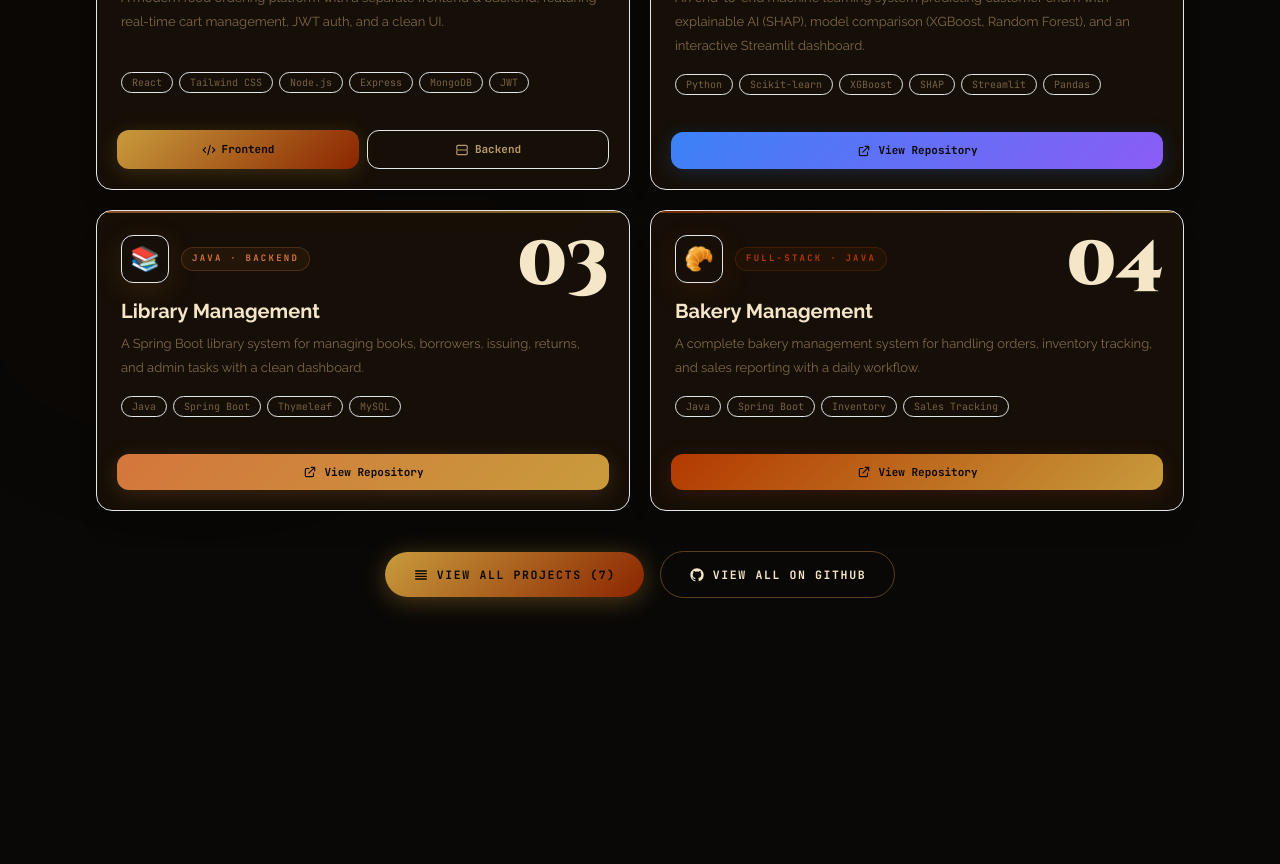
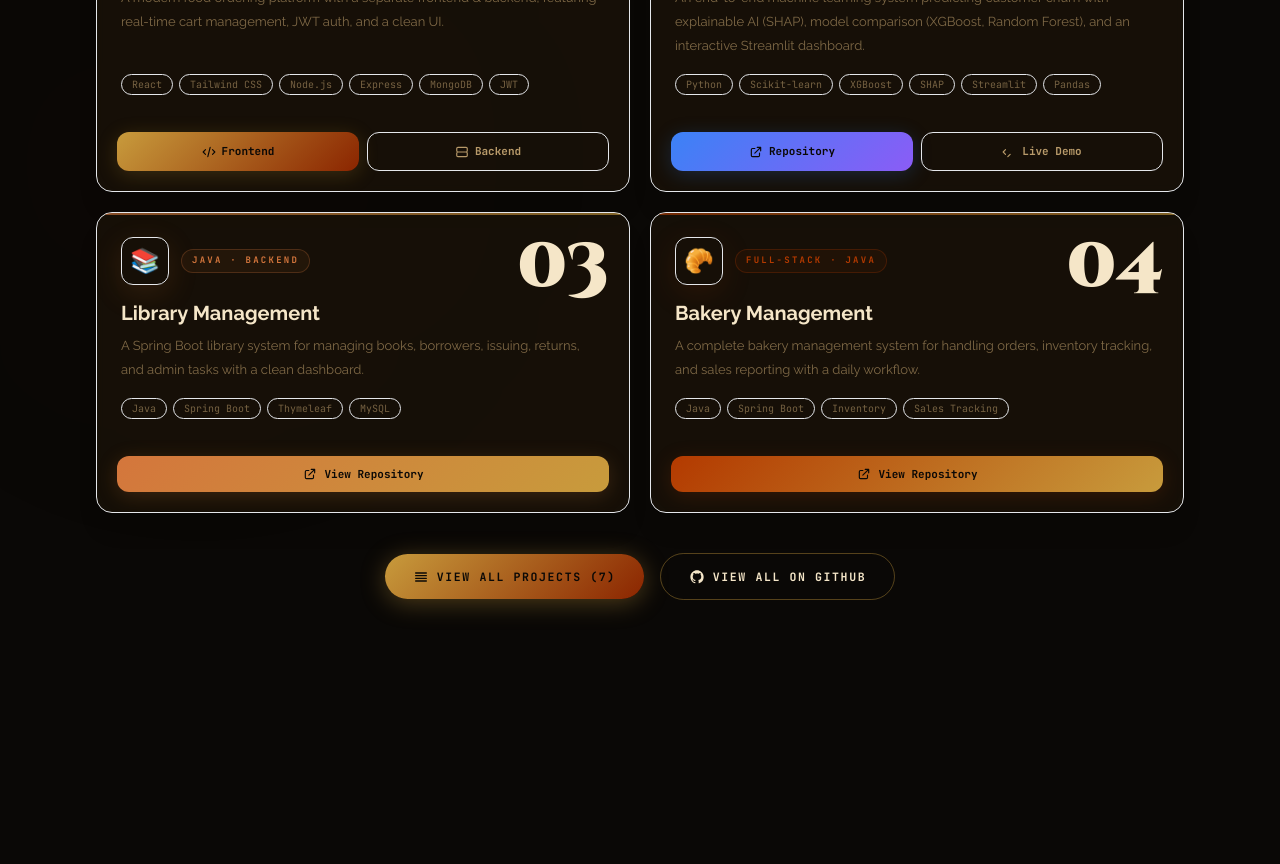
Before and after one commit to Deneshkar/my-portfolio, a React (Vite) app: page / in a window 1280 px wide. Shown: the part 2220-3084 px from the top of the page. Built offline with nearby package versions, Linux system fonts and the light colour scheme.

Commit message:
feat: initialize projectsData with portfolio project list and metadata

```diff
--- a/src/data/projectsData.js
+++ b/src/data/projectsData.js
@@ -22,6 +22,7 @@ export const projects = [
     tech: ['Python', 'Scikit-learn', 'XGBoost', 'SHAP', 'Streamlit', 'Pandas'],
     type: 'single',
     repoHref: 'https://github.com/Deneshkar/customer_churn_ai.git',
+    demoHref: 'https://dk-churn-predictor.streamlit.app/',
     icon: '📊',
   },
   {
```
